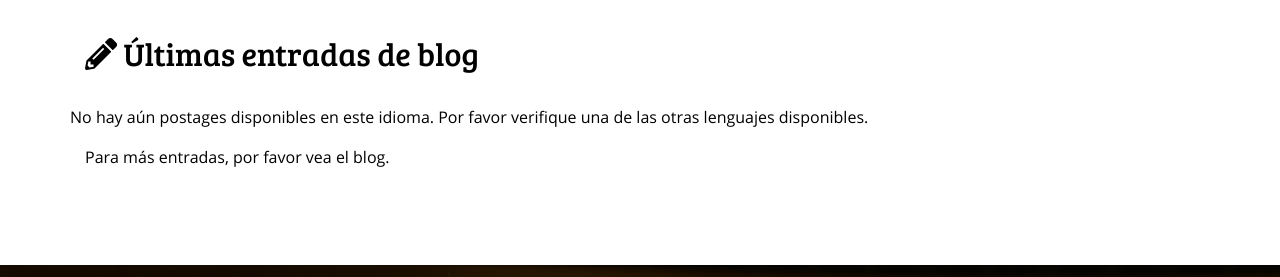
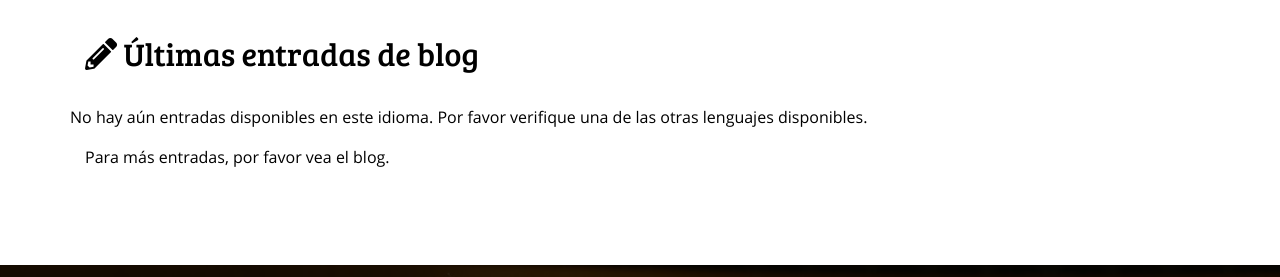
Before and after one commit to augusto-herrmann/augusto-herrmann.github.io, a Jekyll site: the page built from es/index.md, in a window 1280 px wide and 900 px high, scrolled down 1398 px. Shown: the part 154-431 px from the top of the window. Built offline with Jekyll 4.4.1, drawn with Linux system fonts in a browser that asks for light colours; nearby versions of some CDN libraries.

Commit message:
Fix translation

```diff
--- a/_config.yml
+++ b/_config.yml
@@ -145,7 +145,7 @@ t:
     previous_post: "Texto anterior"
     next_post: "Próximo texto"
     no_posts:
-      No hay aún postages disponibles en este idioma. Por favor verifique una
+      No hay aún entradas disponibles en este idioma. Por favor verifique una
       de las otras lenguajes disponibles.
     languages:
       en:
```
